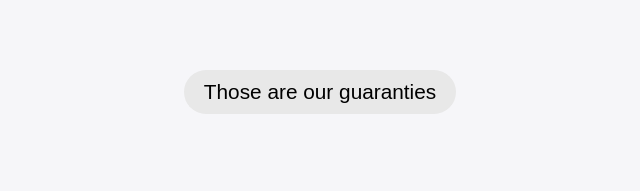
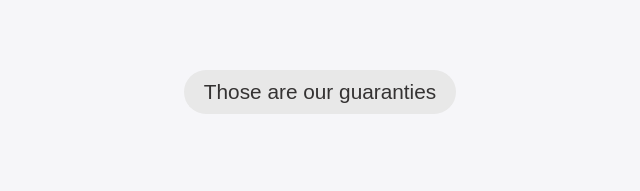
Before and after one commit to dmtfvn/vr-rejoice, a plain HTML site: page index.html in a window 1280 px wide. Shown: the part 3268-3459 px from the top of the page, 320-960 px from the left. Drawn offline with nearby package versions, Linux system fonts and the light colour scheme; a web font is replaced by a local one.

Commit message:
Add button text color in home-reveal-button.js

```diff
--- a/css/home/home-reveal-button.css
+++ b/css/home/home-reveal-button.css
@@ -6,6 +6,7 @@
 
 .btn-reveal {
   background-color: var(--gy-ish-clr);
+  color: var(--bk-ish-clr);
   transition: background-color 0.6s ease;
   font-size: 1.3rem;
   margin: 160px 0 80px;
```
